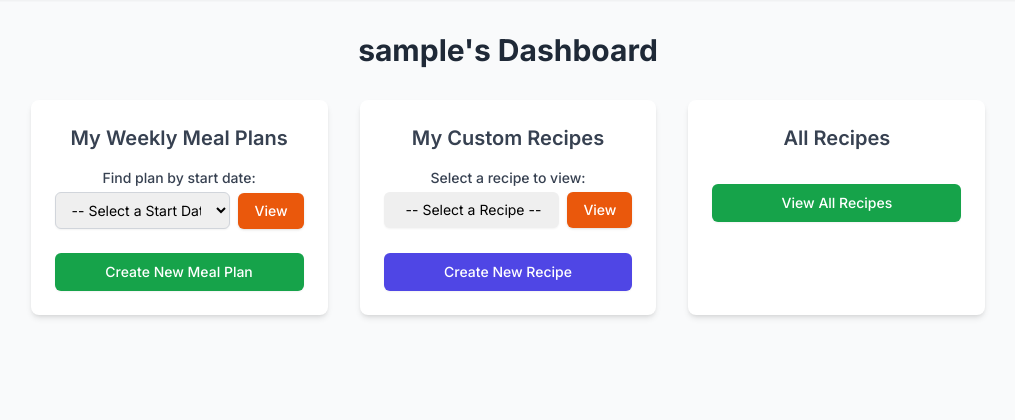
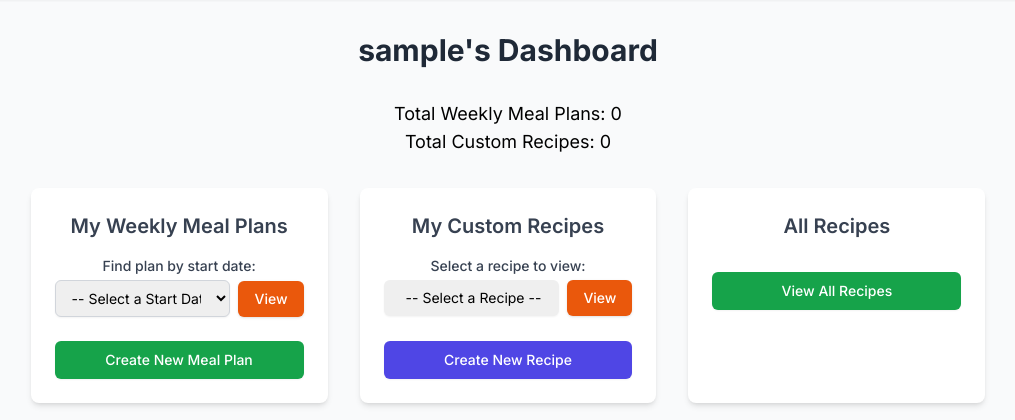
Before and after one commit to ManavRaja/cs-2300-project, a Django app: page /user/ in a window 1280 px wide. Shown: the part 119-539 px from the top of the page, without its empty margins (132-1147 px from the left). Run offline with Django 5.2, Linux system fonts and the light colour scheme; the visitor is signed in with stand-in values (Sample User, id 1); data that the repository does not hold is empty; some libraries are stand-ins or nearby versions.

Commit message:
Added count of meal plans and custom recipes a user has saved.

```diff
--- a/recipe_site/main_app/templates/main_app/user.html
+++ b/recipe_site/main_app/templates/main_app/user.html
@@ -7,6 +7,12 @@
   <h1 class="text-3xl font-bold text-gray-800 mb-8 text-center">
     {{ user.username }}'s Dashboard
   </h1>
+
+  {# Aggregation Functions #}
+  <div class="mb-8 text-center">
+    <p class="text-lg">Total Weekly Meal Plans: {{ user.meal_plans.all|length }}</p>
+    <p class="text-lg">Total Custom Recipes: {{ user.custom_recipes.all|length }}</p>
+  </div>
 
   {# Two-column layout using Flexbox #}
   <div class="flex flex-col md:flex-row md:space-x-8 space-y-8 md:space-y-0">
```
